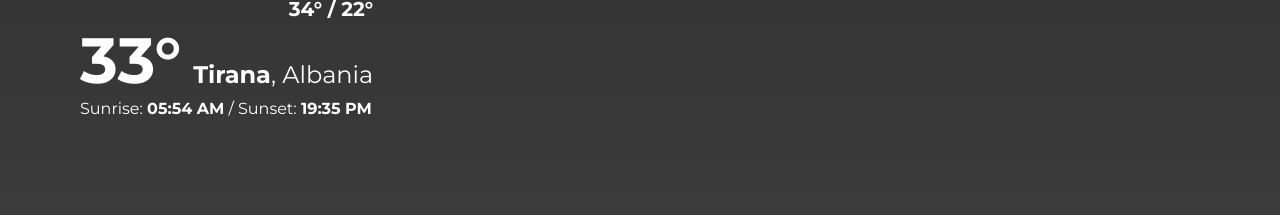
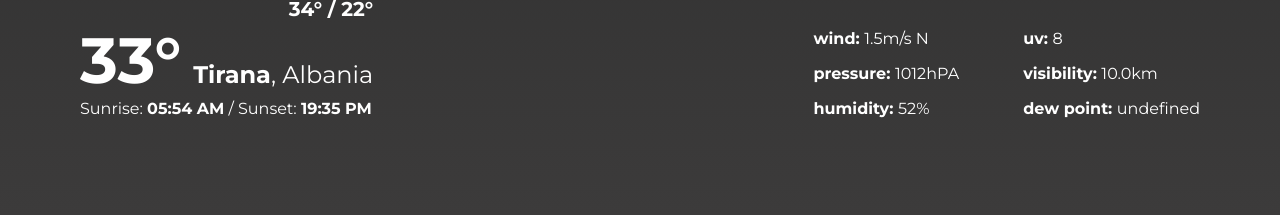
Before and after one commit to v4sj4n/weather, a website built with webpack: page dist/index.html in a window 1280 px wide. Shown: the part 203-418 px from the top of the page. Built offline with nearby package versions, Linux system fonts and the light colour scheme; files whose address does not match are found by name; a web font is replaced by a local one.

Commit message:
Added the extra weather info section

```diff
--- a/src/components/Main/Main.css
+++ b/src/components/Main/Main.css
@@ -4,4 +4,5 @@ main {
   padding-top: 2.5rem;
   display: flex;
   justify-content: space-between;
+  align-items: end;
 }
--- a/src/components/Main/Main.js
+++ b/src/components/Main/Main.js
@@ -1,9 +1,10 @@
 import './Main.css'
 import CurrentWeather from '../CurrentWeather/CurrentWeather'
+import WeatherExtra from '../WeatherExtra/WeatherExtra'
 
 export default function Main() {
   const mainContainer = document.createElement('main')
-  mainContainer.append(
+  mainContainer.appendChild(
     CurrentWeather({
       max: 34,
       min: 22,
@@ -14,6 +15,16 @@ export default function Main() {
       sunset: '19:35 PM',
     })
   )
+  mainContainer.appendChild(
+    WeatherExtra({
+      wind: '1.5m/s N',
+      pressure: '1012hPA',
+      humidity: '52%',
+      uv: 8,
+      visibility: '10.0km',
+      dewPoint: '22°C',
+    })
+  )
 
   return mainContainer
 }
--- /dev/null
+++ b/src/components/WeatherExtra/WeatherExtra.css
@@ -0,0 +1,12 @@
+#extra-weather {
+  display: flex;
+  gap: 4rem;
+  justify-content: space-between;
+  color: white;
+  & p {
+    font-weight: 700;
+  }
+  & span {
+    font-weight: 400;
+  }
+}
--- /dev/null
+++ b/src/components/WeatherExtra/WeatherExtra.js
@@ -0,0 +1,39 @@
+import './WeatherExtra.css'
+export default function WeatherExtra(extra) {
+  const weatherExtraContainer = document.createElement('div')
+  weatherExtraContainer.setAttribute('id', 'extra-weather')
+
+  const weatherExtraFirstColumn = document.createElement('div')
+  const weatherExtraSecondColumn = document.createElement('div')
+  const windText = document.createElement('p')
+  windText.innerHTML = `wind: <span>${extra.wind}</span>`
+  const pressureText = document.createElement('p')
+  pressureText.innerHTML = `pressure: <span>${extra.pressure}</span>`
+  const humidityText = document.createElement('p')
+  humidityText.innerHTML = `humidity: <span>${extra.humidity}</span>`
+  const uvText = document.createElement('p')
+  uvText.innerHTML = `uv: <span>${extra.uv}</span>`
+  const visibilityText = document.createElement('p')
+  visibilityText.innerHTML = `visibility: <span>${extra.visibility}</span>`
+  const dewPointText = document.createElement('p')
+  dewPointText.innerHTML = `dew point: <span>${extra.dewPointText}</span>`
+
+  weatherExtraFirstColumn.appendChild(windText)
+  weatherExtraFirstColumn.appendChild(pressureText)
+  weatherExtraFirstColumn.appendChild(humidityText)
+  weatherExtraSecondColumn.appendChild(uvText)
+  weatherExtraSecondColumn.appendChild(visibilityText)
+  weatherExtraSecondColumn.appendChild(dewPointText)
+
+  weatherExtraContainer.appendChild(weatherExtraFirstColumn)
+  weatherExtraContainer.appendChild(weatherExtraSecondColumn)
+
+  return weatherExtraContainer
+}
+
+// wind: '1.5m/s N',
+// pressure: '1012hPA',
+// humidity: '52%',
+// uv: 8,
+// visibility: '10.0km',
+// dewPoint: '22°C',
```
